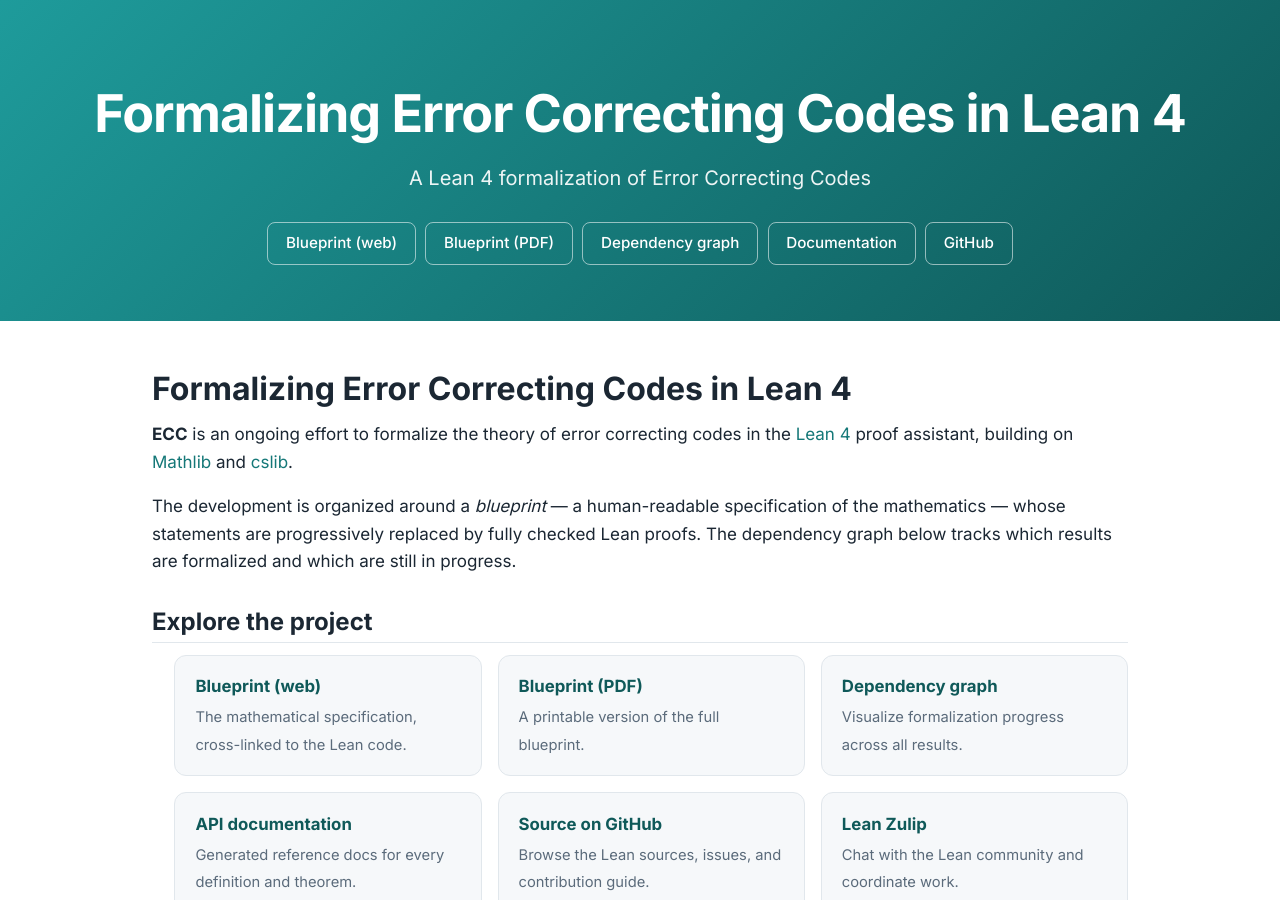
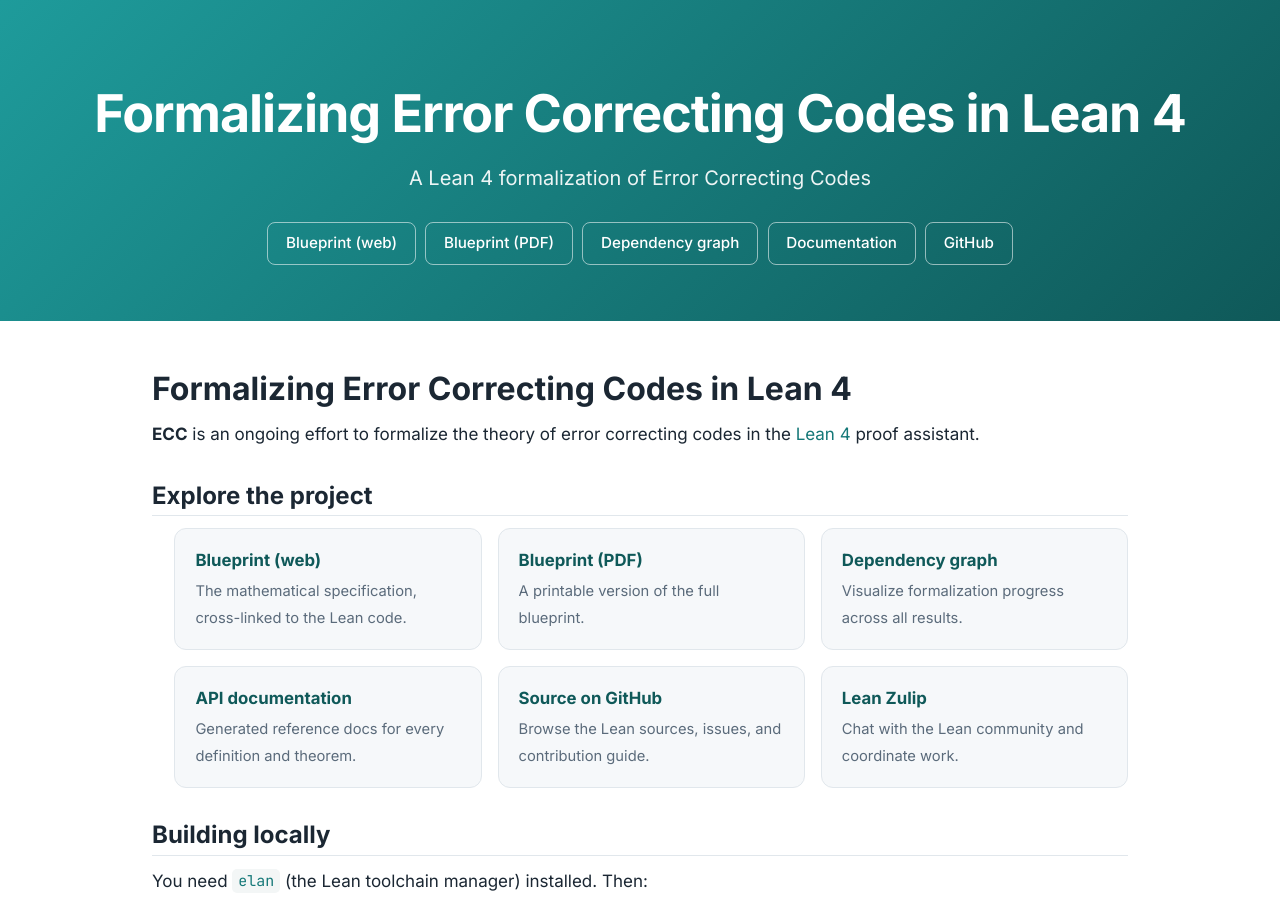
Before and after one commit to wurtylex/LeanECC, a Jekyll site: the page built from home_page/index.md, in a window 1280 px wide and 900 px high. Built offline with Jekyll 4.4.1, drawn with Linux system fonts in a browser that asks for light colours; our own code applies the rules of GitHub Pages for plain Markdown files.

Commit message:
finished fixing homepage

```diff
--- a/home_page/index.md
+++ b/home_page/index.md
@@ -6,14 +6,7 @@
 # Formalizing Error Correcting Codes in Lean 4
 
 **ECC** is an ongoing effort to formalize the theory of error correcting codes
-in the [Lean 4](https://lean-lang.org/) proof assistant, building on
-[Mathlib](https://github.com/leanprover-community/mathlib4) and
-[cslib](https://github.com/leanprover/cslib).
-
-The development is organized around a *blueprint* — a human-readable
-specification of the mathematics — whose statements are progressively replaced
-by fully checked Lean proofs. The dependency graph below tracks which results
-are formalized and which are still in progress.
+in the [Lean 4](https://lean-lang.org/) proof assistant.
 
 ## Explore the project
 
```
Also changed, not shown: 1 other file.
